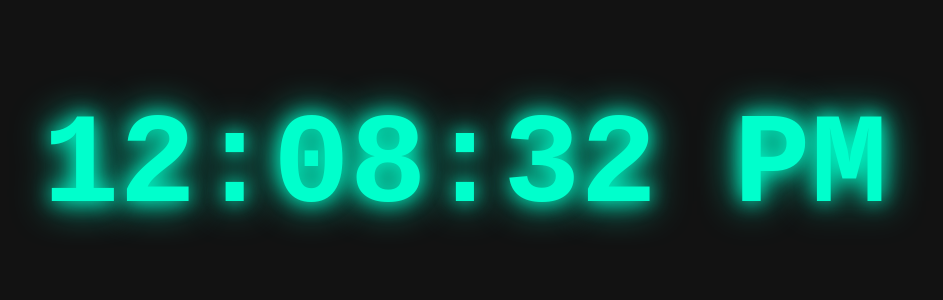
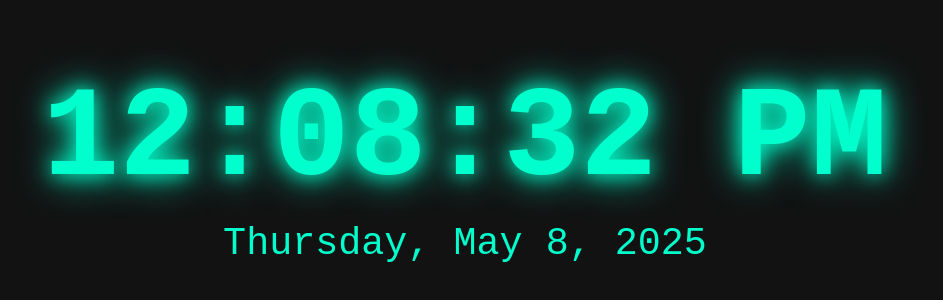
Before and after one commit to Furandoru/js-mini-projects, a plain HTML site: page Digital-clock/index.html in a window 1280 px wide. Shown: the part 234-534 px from the top of the page, without its empty margins (175-1118 px from the left). Drawn offline with Linux system fonts and the light colour scheme.

Commit message:
Added date to the clock

```diff
--- a/Digital-clock/index.html
+++ b/Digital-clock/index.html
@@ -9,6 +9,7 @@
 <body>
   <div class="clock-container">
     <h1 id="clock">00:00:00</h1>
+    <h2 id="date"></h2>
   </div>
   <script src="script.js"></script>
 </body>
--- a/Digital-clock/script.js
+++ b/Digital-clock/script.js
@@ -1,15 +1,24 @@
 function updateClock() {
     const now = new Date();
+
+    // Time (12-hour format with AM/PM)
     let hours = now.getHours();
     const minutes = String(now.getMinutes()).padStart(2, '0');
     const seconds = String(now.getSeconds()).padStart(2, '0');
     const ampm = hours >= 12 ? 'PM' : 'AM';
-
-    hours = hours % 12;
-    hours = hours ? hours : 12;
+    hours = hours % 12 || 12;
     hours = String(hours).padStart(2, '0');
 
+    // Date
+    const dayOfWeek = now.toLocaleString('default', { weekday: 'long' });
+    const month = now.toLocaleString('default', { month: 'long' });
+    const day = now.getDate();
+    const year = now.getFullYear();
+    const dateString = `${dayOfWeek}, ${month} ${day}, ${year}`;
+
+    // Update the clock and date on the page
     document.getElementById('clock').textContent = `${hours}:${minutes}:${seconds} ${ampm}`;
+    document.getElementById('date').textContent = dateString;
   }
 
   setInterval(updateClock, 1000);
--- a/Digital-clock/styles.css
+++ b/Digital-clock/styles.css
@@ -37,3 +37,9 @@ body {
     text-shadow: 0 0 10px #00ffcc, 0 0 20px #00ffcc;
     animation: pulse 2s infinite ease-in-out;
   }
+  #date {
+    font-size: 3vw;
+    color: #00ffcc;
+    margin-top: 10px;
+    font-weight: lighter;
+  }
```
